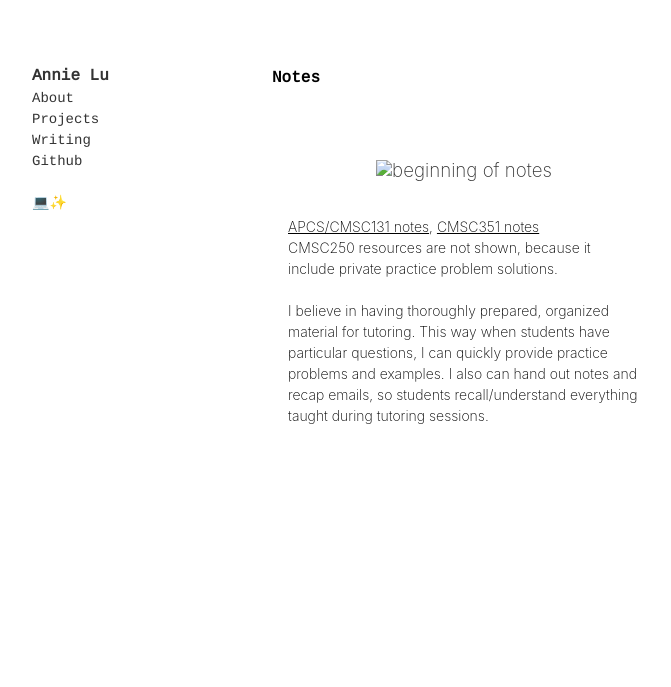
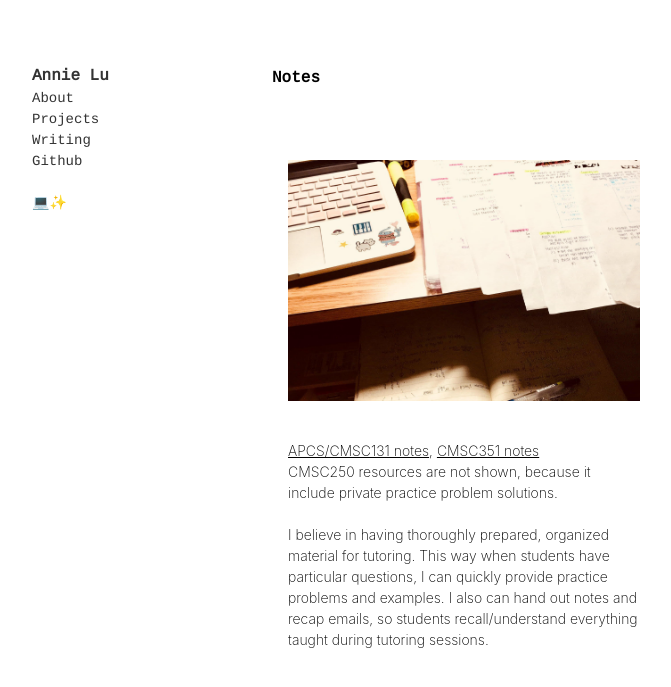
Before and after one commit to annie-lu/annie-lu.github.io, a Jekyll site: the page built from notes.html, in a window 1280 px wide. Shown: the top 687 px of the page, without its empty margins (96-767 px from the left). Built offline with Jekyll 4.4.1, drawn with Linux system fonts in a browser that asks for light colours.

Commit message:
Update notes.html

```diff
--- a/notes.html
+++ b/notes.html
@@ -7,7 +7,7 @@ title: Notes
   <article>
     <h3 class="system sans-serif fw2">
     <a href="https://github.com/annie-lu/highschool/tree/master/apcs-prep/Notes" class="db link dim tc">
-    <img src="studying.jpg" class="w-100" alt="beginning of notes">
+    <img src="images/studying.jpg" class="w-100" alt="beginning of notes">
     </a>
     <p class="f6 lh-copy measure-wide">
       <br/>
```
